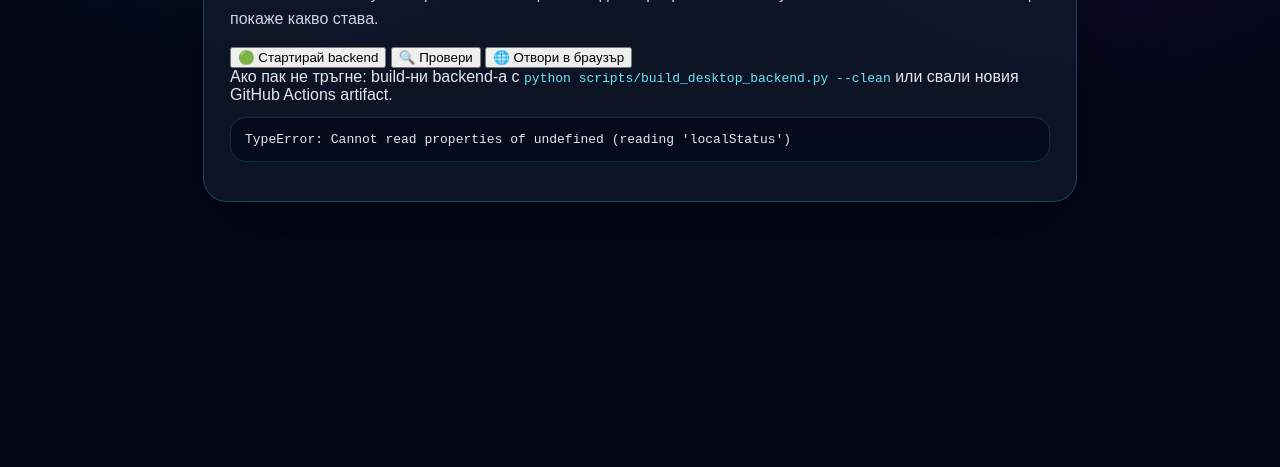
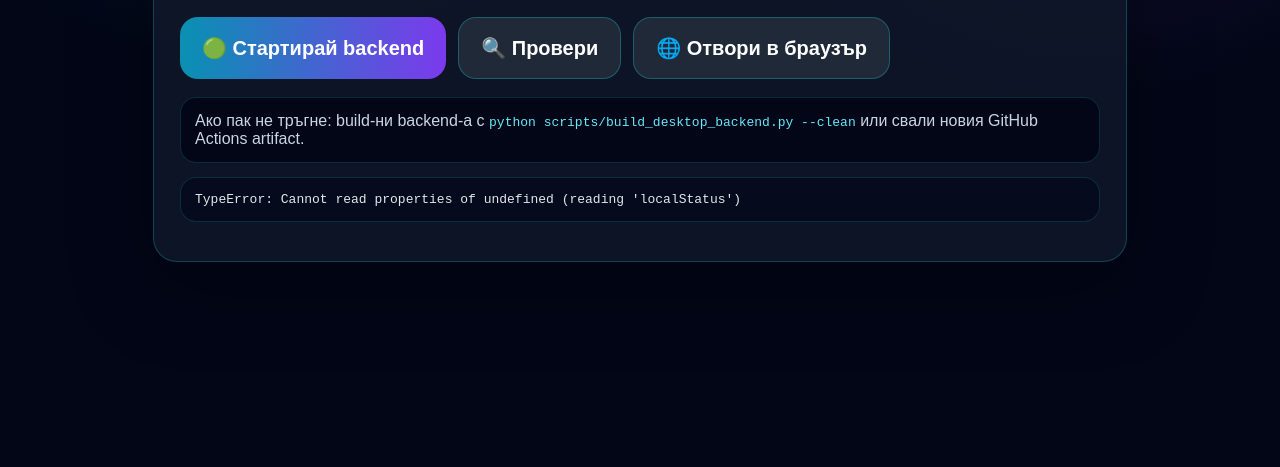
Before and after one commit to biramentv-ux/claimradar-bg, a browser extension: page desktop/electron/renderer/index.html in a window 1280 px wide. Shown: the part 389-856 px from the top of the page. Drawn offline with Linux system fonts and the light colour scheme.

Commit message:
Style kid friendly backend repair buttons

```diff
--- a/desktop/electron/renderer/styles.css
+++ b/desktop/electron/renderer/styles.css
@@ -1 +1 @@
-body{margin:0;font-family:Arial,sans-serif;background:#020617;color:#e5e7eb}.shell{min-height:100vh;display:grid;place-items:center;padding:28px;background:radial-gradient(circle at 20% 0,rgba(34,211,238,.18),transparent 34%),radial-gradient(circle at 85% 10%,rgba(168,85,247,.18),transparent 30%)}.card{width:min(820px,100%);border:1px solid rgba(34,211,238,.25);border-radius:24px;padding:26px;background:rgba(15,23,42,.88);box-shadow:0 24px 80px rgba(0,0,0,.35)}.kicker{color:#67e8f9;font-size:12px;letter-spacing:.14em;text-transform:uppercase;font-weight:800}h1{font-size:32px;margin:12px 0 8px}p{color:#cbd5e1;line-height:1.55}code{color:#67e8f9}pre{white-space:pre-wrap;background:rgba(2,6,23,.65);border:1px solid rgba(34,211,238,.18);border-radius:16px;padding:14px;max-height:360px;overflow:auto}
+body{margin:0;font-family:Arial,sans-serif;background:#020617;color:#e5e7eb}.shell{min-height:100vh;display:grid;place-items:center;padding:28px;background:radial-gradient(circle at 20% 0,rgba(34,211,238,.18),transparent 34%),radial-gradient(circle at 85% 10%,rgba(168,85,247,.18),transparent 30%)}.card{width:min(920px,100%);border:1px solid rgba(34,211,238,.25);border-radius:24px;padding:26px;background:rgba(15,23,42,.88);box-shadow:0 24px 80px rgba(0,0,0,.35)}.kicker{color:#67e8f9;font-size:12px;letter-spacing:.14em;text-transform:uppercase;font-weight:800}h1{font-size:40px;margin:12px 0 8px}p{color:#cbd5e1;line-height:1.55;font-size:20px}code{color:#67e8f9}.actions{display:flex;gap:12px;flex-wrap:wrap;margin:18px 0}button{font-size:20px;font-weight:900;border:0;border-radius:18px;padding:18px 22px;color:white;background:linear-gradient(90deg,#0891b2,#7c3aed);cursor:pointer}.secondary{background:#1f2937;border:1px solid rgba(34,211,238,.3)}.hint{border:1px solid rgba(34,211,238,.18);border-radius:16px;padding:14px;background:#020617;color:#cbd5e1;margin-bottom:14px}pre{white-space:pre-wrap;background:rgba(2,6,23,.65);border:1px solid rgba(34,211,238,.18);border-radius:16px;padding:14px;max-height:420px;overflow:auto}
```
